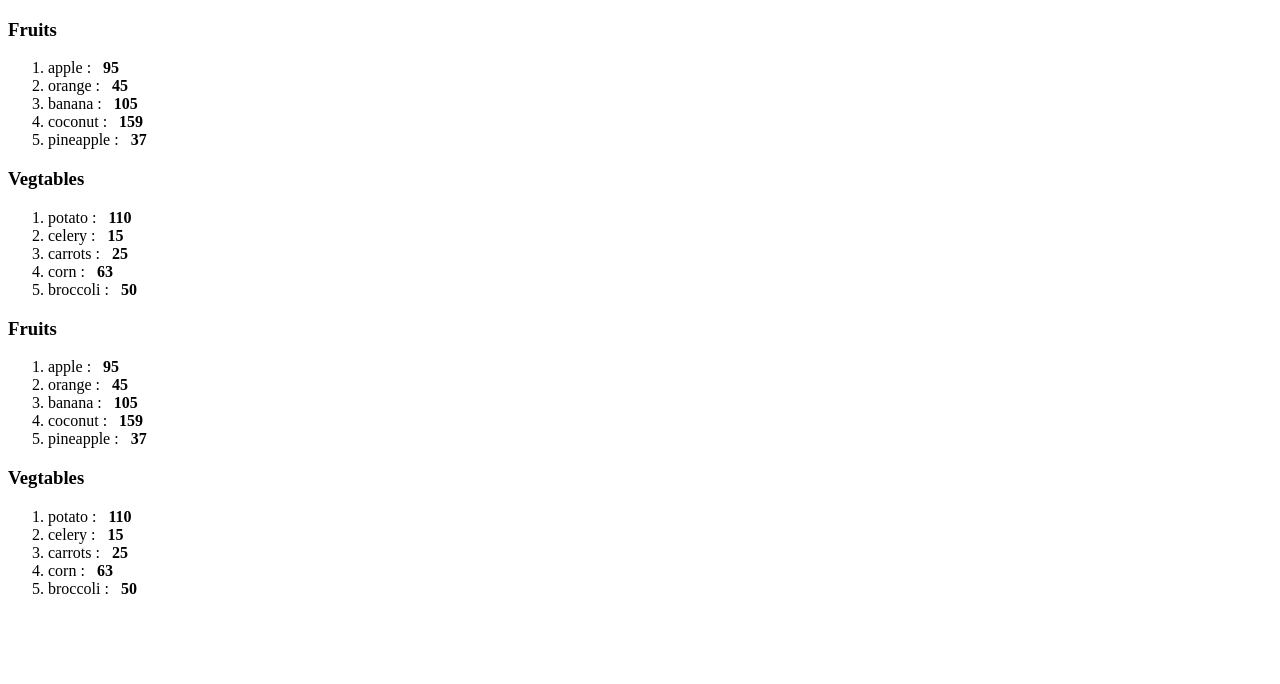
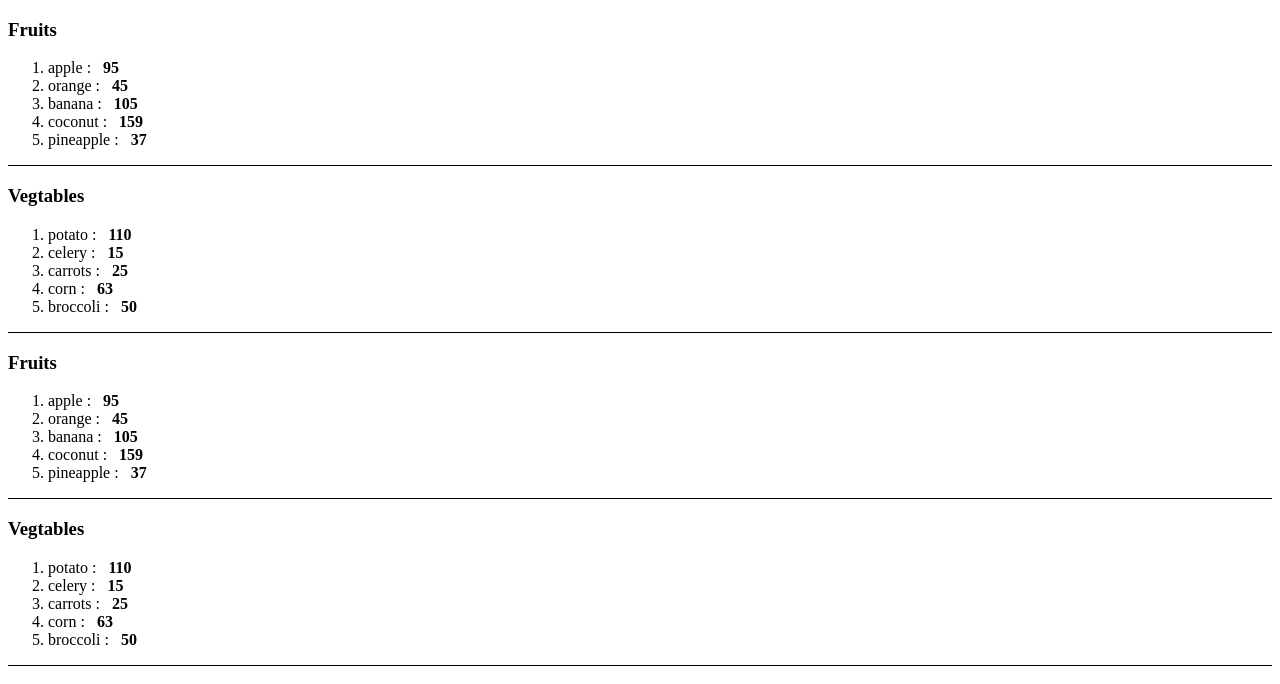
Before and after one commit to amirhoprogrammer/my-react-bro, a React (Vite) app: page /lists in a window 1280 px wide. Shown: the top 684 px of the page. Built offline with nearby package versions, Linux system fonts and the light colour scheme.

Commit message:
last edit in list & css of that

```diff
--- a/src/App.jsx
+++ b/src/App.jsx
@@ -20,6 +20,7 @@ import UserGreetings from "./UserGreeting/UserGreetings.jsx";
 import Lists from "./Lists/Lists.jsx";
 import { Link, Navigate, Route, Routes } from "react-router-dom";
 import Home from "./Home.jsx";
+import DigitalClock from "./DigitalClock.jsx";
 function App() {
   return (
     <Routes>
@@ -41,6 +42,7 @@ function App() {
       <Route path="/todolist" element={<ToDoList />} />
       <Route path="/colorpicker" element={<ColorPicker />} />
       <Route path="/useeffect" element={<UseEffect />} />
+      <Route path="/project1" element={<DigitalClock />} />
     </Routes>
   );
 }
--- /dev/null
+++ b/src/DigitalClock.jsx
@@ -0,0 +1,3 @@
+import React, { useState, useEffect } from "react";
+function DigitalClock() {}
+export default DigitalClock;
--- a/src/Header.jsx
+++ b/src/Header.jsx
@@ -12,7 +12,7 @@ function Header() {
             <a href="#">About</a>
           </li>
           <li>
-            <a href="#">Project1</a>
+            <a href="/project1">Project1</a>
           </li>
           <li>
             <a href="#">Project2</a>
--- a/src/Lists/Lists.jsx
+++ b/src/Lists/Lists.jsx
@@ -1,4 +1,5 @@
 import List from "./List.jsx";
+import "./list.css";
 function Lists() {
   const fruits = [
     { id: 1, name: "apple", calories: 95 },
@@ -16,10 +17,18 @@ function Lists() {
   ];
   return (
     <>
-      <List items={fruits} category="Fruits" />
-      <List items={vegtables} category="Vegtables" />
-      {fruits.length > 0 ? <List items={fruits} category="Fruits" /> : null}
-      {fruits.length > 0 && <List items={vegtables} category="Vegtables" />}
+      <div className="list">
+        <List items={fruits} category="Fruits" />
+      </div>
+      <div className="list">
+        <List items={vegtables} category="Vegtables" />
+      </div>
+      <div className="list">
+        {fruits.length > 0 ? <List items={fruits} category="Fruits" /> : null}
+      </div>
+      <div className="list">
+        {fruits.length > 0 && <List items={vegtables} category="Vegtables" />}
+      </div>
     </>
   );
 }
--- /dev/null
+++ b/src/Lists/list.css
@@ -0,0 +1,8 @@
+.list {
+  border: 1px solid black;
+  border-top: 0;
+  border-left: 0;
+  border-right: 0;
+  padding: 0;
+  margin: 0;
+}
```
